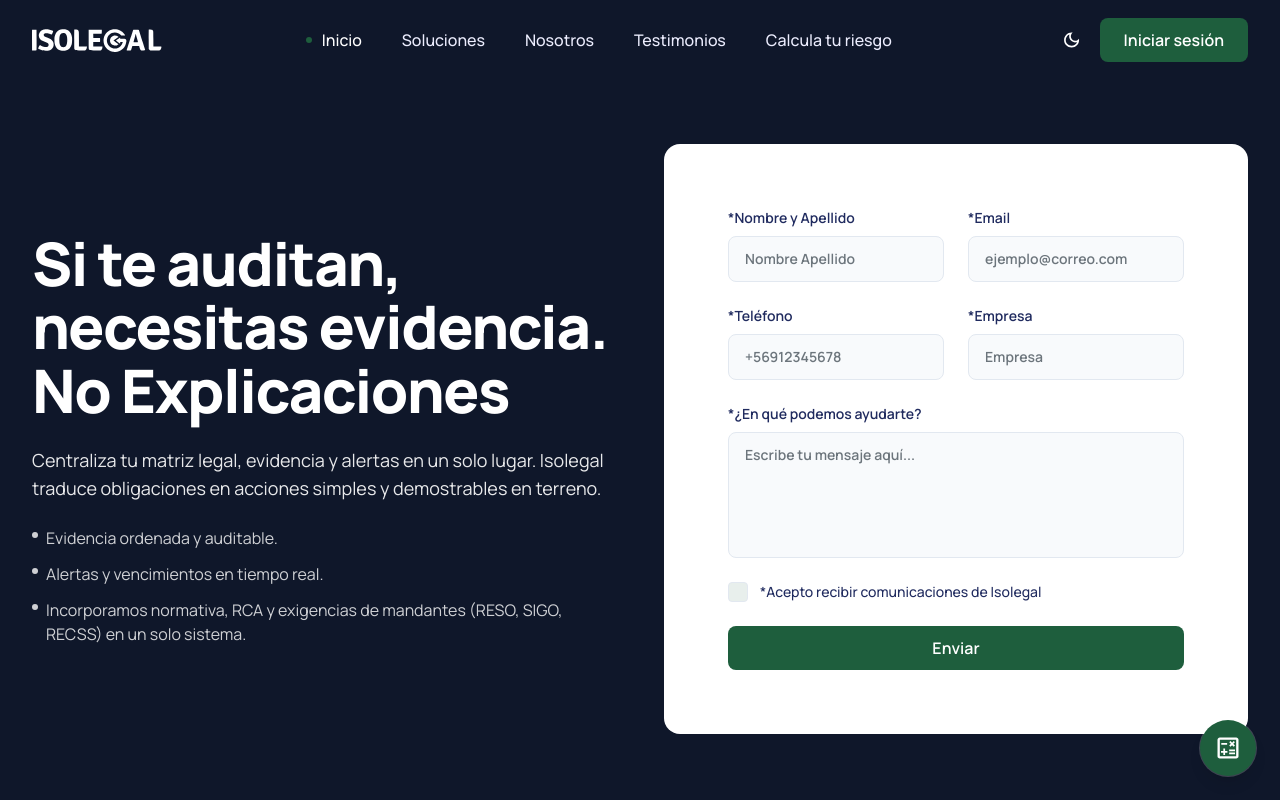
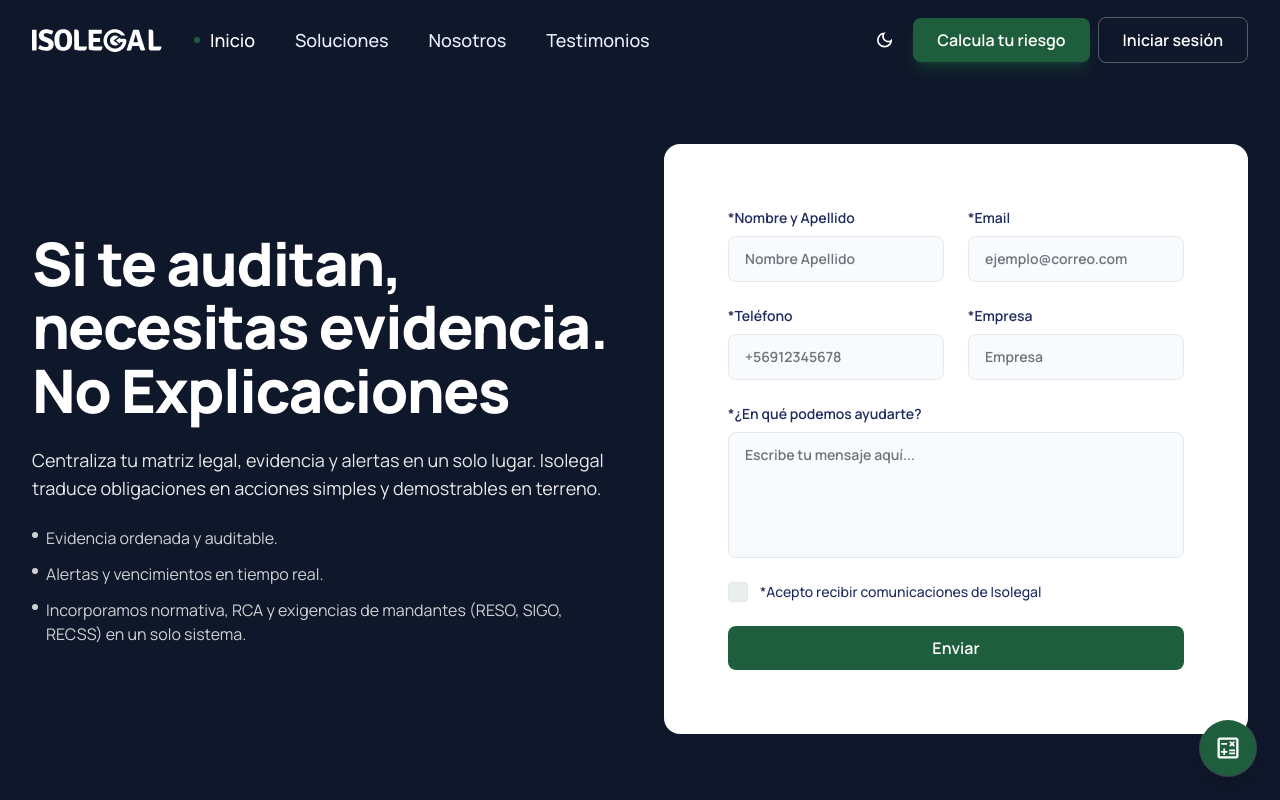
Before and after one commit to sokkay/isolegal-web-comercial, a Next.js app: page / in a window 1280 px wide. Shown: the top 800 px of the page. Built offline with nearby package versions, Linux system fonts and the light colour scheme; no server answers.

Commit message:
se cambio el header con nueva disposicion

```diff
--- a/components/Header.tsx
+++ b/components/Header.tsx
@@ -1,5 +1,6 @@
 "use client";
 import { cn } from "@/utils/cn";
+import Link from "next/link";
 import { usePathname, useRouter } from "next/navigation";
 import { useEffect, useState } from "react";
 import Logo from "./Logo";
@@ -37,7 +38,6 @@ export default function Header() {
     { name: "Soluciones", href: "/#soluciones" },
     { name: "Nosotros", href: "/#nosotros" },
     { name: "Testimonios", href: "/#testimonios" },
-    { name: "Calcula tu riesgo", href: "/#calcula-tu-riesgo" },
   ];
 
   const handleNavClick = (
@@ -77,12 +77,33 @@ export default function Header() {
     }
   };
 
+  const handleRiskCtaClick = () => {
+    const isOnHome = pathname === "/";
+    const riskSectionHref = "/#calcula-tu-riesgo";
+
+    if (!isOnHome) {
+      router.push(riskSectionHref);
+      return;
+    }
+
+    const element = document.getElementById("calcula-tu-riesgo");
+    if (element) {
+      element.scrollIntoView({
+        behavior: "smooth",
+        block: "start",
+      });
+      router.push(riskSectionHref);
+      setActiveSection(riskSectionHref);
+    }
+  };
+
   return (
     <header className="bg-darkBlue text-nav-base font-medium min-h-20 flex items-center z-50 sticky top-0">
-      <nav className="container mx-auto flex flex-row items-center justify-between h-20">
+      <nav className="container mx-auto flex flex-row items-center h-20 gap-4">
+        <div className="flex items-center gap-8 xl:gap-12">
           <Logo />
 
-        <ul className="hidden lg:flex flex-row items-center gap-6 xl:gap-10">
+          <ul className="hidden lg:flex flex-row items-center justify-start gap-6 xl:gap-10">
             {navLinks.map((link) => {
               const isActive =
                 activeSection === link.href ||
@@ -90,11 +111,11 @@ export default function Header() {
 
               return (
                 <li key={link.name}>
-                <a
+                  <Link
                     href={link.href}
                     onClick={(e) => handleNavClick(e, link.href)}
                     className={cn(
-                    "group relative flex items-center gap-2 transition-colors",
+                      "group relative flex items-center gap-2 transition-colors text-lg",
                       isActive ? "text-nav-active" : "hover:text-nav-active"
                     )}
                   >
@@ -107,16 +128,29 @@ export default function Header() {
                       )}
                     />
                     {link.name}
-                </a>
+                  </Link>
                 </li>
               );
             })}
           </ul>
+        </div>
 
-        <div className="flex items-center gap-2 text-white">
+        <div className="ml-auto flex items-center gap-2 text-white">
           <ThemeToggle className="hidden sm:flex" />
           <div className="hidden sm:flex items-center gap-2">
-            <Button text="Iniciar sesión" variant="contained" color="primary" />
+            <Button
+              text="Calcula tu riesgo"
+              variant="contained"
+              color="primary"
+              onClick={handleRiskCtaClick}
+              className="shadow-lg shadow-primary/40 hover:-translate-y-0.5"
+            />
+            <Button
+              text="Iniciar sesión"
+              variant="outline"
+              color="secondary"
+              className="border-white/30 text-white hover:bg-white/10"
+            />
           </div>
 
           <ThemeToggle className="sm:hidden" />
@@ -162,7 +196,7 @@ export default function Header() {
 
                 return (
                   <li key={link.name}>
-                    <a
+                    <Link
                       href={link.href}
                       onClick={(e) => {
                         handleNavClick(e, link.href);
@@ -182,15 +216,25 @@ export default function Header() {
                         )}
                       />
                       {link.name}
-                    </a>
+                    </Link>
                   </li>
                 );
               })}
-              <li className="pt-6 sm:hidden">
+              <li className="pt-6 sm:hidden space-y-3">
+                <Button
+                  text="Calcula tu riesgo"
+                  variant="contained"
+                  color="primary"
+                  className="w-full"
+                  onClick={() => {
+                    handleRiskCtaClick();
+                    setIsMenuOpen(false);
+                  }}
+                />
                 <Button
                   text="Iniciar sesión"
-                  variant="contained"
-                  color="primary"
+                  variant="outline"
+                  color="secondary"
                   className="w-full"
                 />
               </li>
```
Lines whose indentation alone changed are shown as unchanged.
